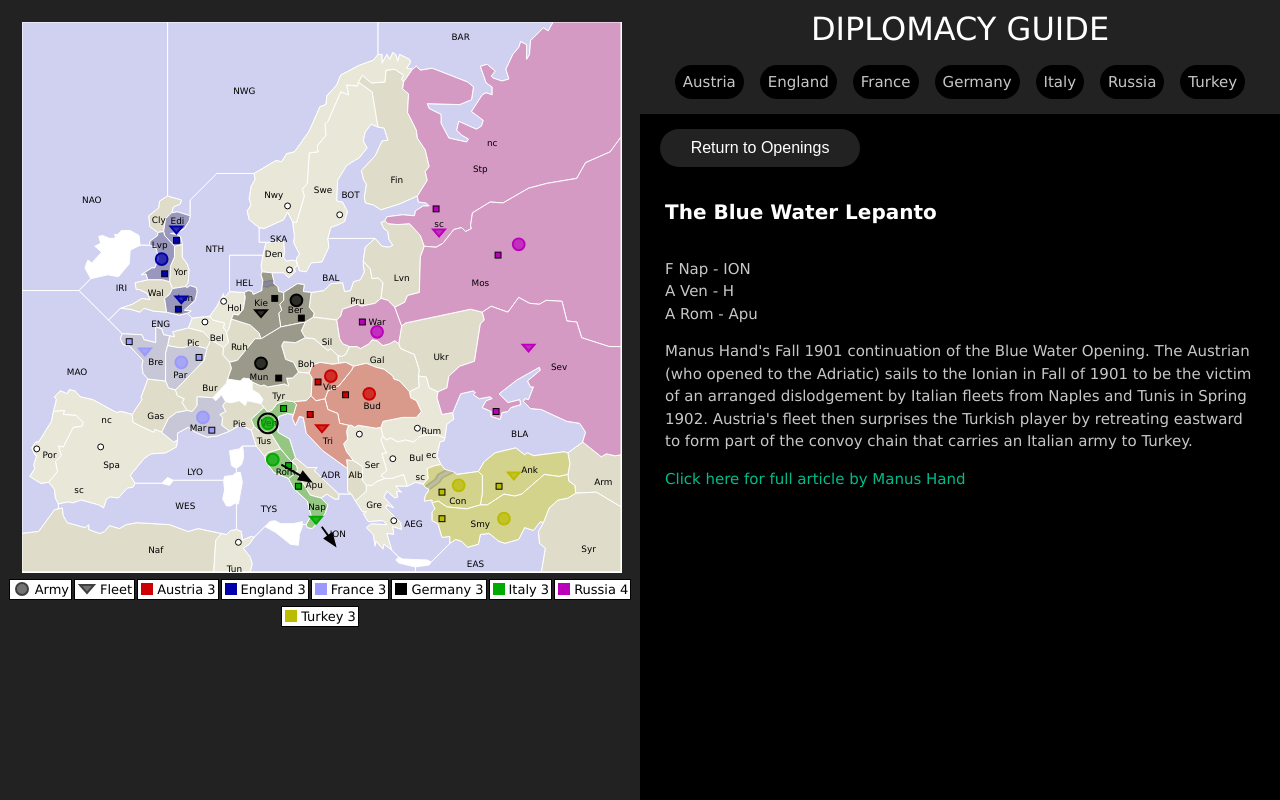
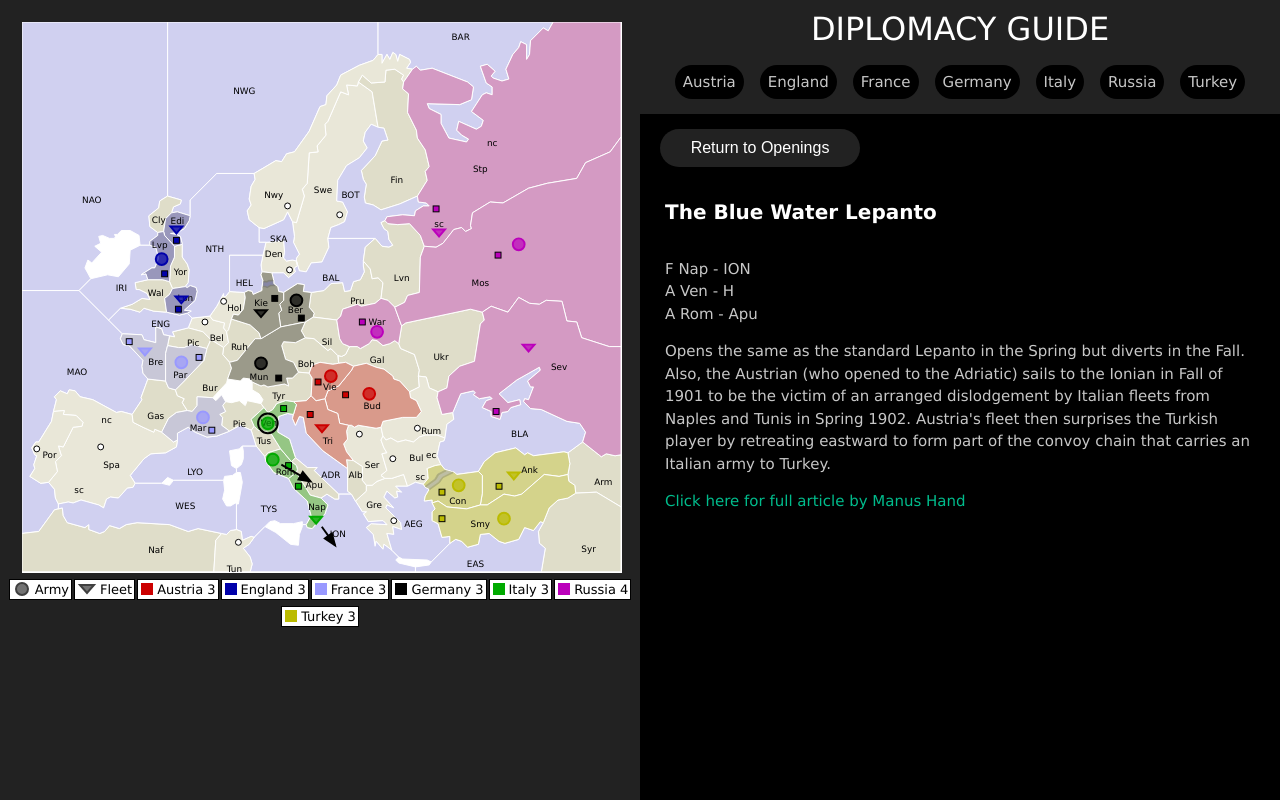
Before and after one commit to DuncanBrewster/diplomacy-guide, a React (Create React App) app: page /bluewaterlepanto in a window 1280 px wide. Built offline with nearby package versions, Linux system fonts and the light colour scheme.

Commit message:
Edited Lepanto Description

```diff
--- a/src/pages/openings/italyOpenings/BlueWaterLepanto.jsx
+++ b/src/pages/openings/italyOpenings/BlueWaterLepanto.jsx
@@ -22,13 +22,13 @@ const BlueWaterLepanto = () => {
                 F Nap - ION <br />A Ven - H <br />A Rom - Apu
               </p>
               <p>
-                Manus Hand's Fall 1901 continuation of the Blue Water Opening.
-                The Austrian (who opened to the Adriatic) sails to the Ionian in
-                Fall of 1901 to be the victim of an arranged dislodgement by
-                Italian fleets from Naples and Tunis in Spring 1902. Austria's
-                fleet then surprises the Turkish player by retreating eastward
-                to form part of the convoy chain that carries an Italian army to
-                Turkey.
+                Opens the same as the standard Lepanto in the Spring but diverts
+                in the Fall. Also, the Austrian (who opened to the Adriatic)
+                sails to the Ionian in Fall of 1901 to be the victim of an
+                arranged dislodgement by Italian fleets from Naples and Tunis in
+                Spring 1902. Austria's fleet then surprises the Turkish player
+                by retreating eastward to form part of the convoy chain that
+                carries an Italian army to Turkey.
               </p>
               <a
                 href="http://uk.diplom.org/pouch/Zine/W1999A/Hand/bwl.html"
@@ -36,7 +36,9 @@ const BlueWaterLepanto = () => {
                 rel="noreferrer"
                 style={{ textDecoration: "none" }}
               >
-                <p className="author">Click here for full article by Manus Hand</p>
+                <p className="author">
+                  Click here for full article by Manus Hand
+                </p>
               </a>
             </div>
           </div>
```
